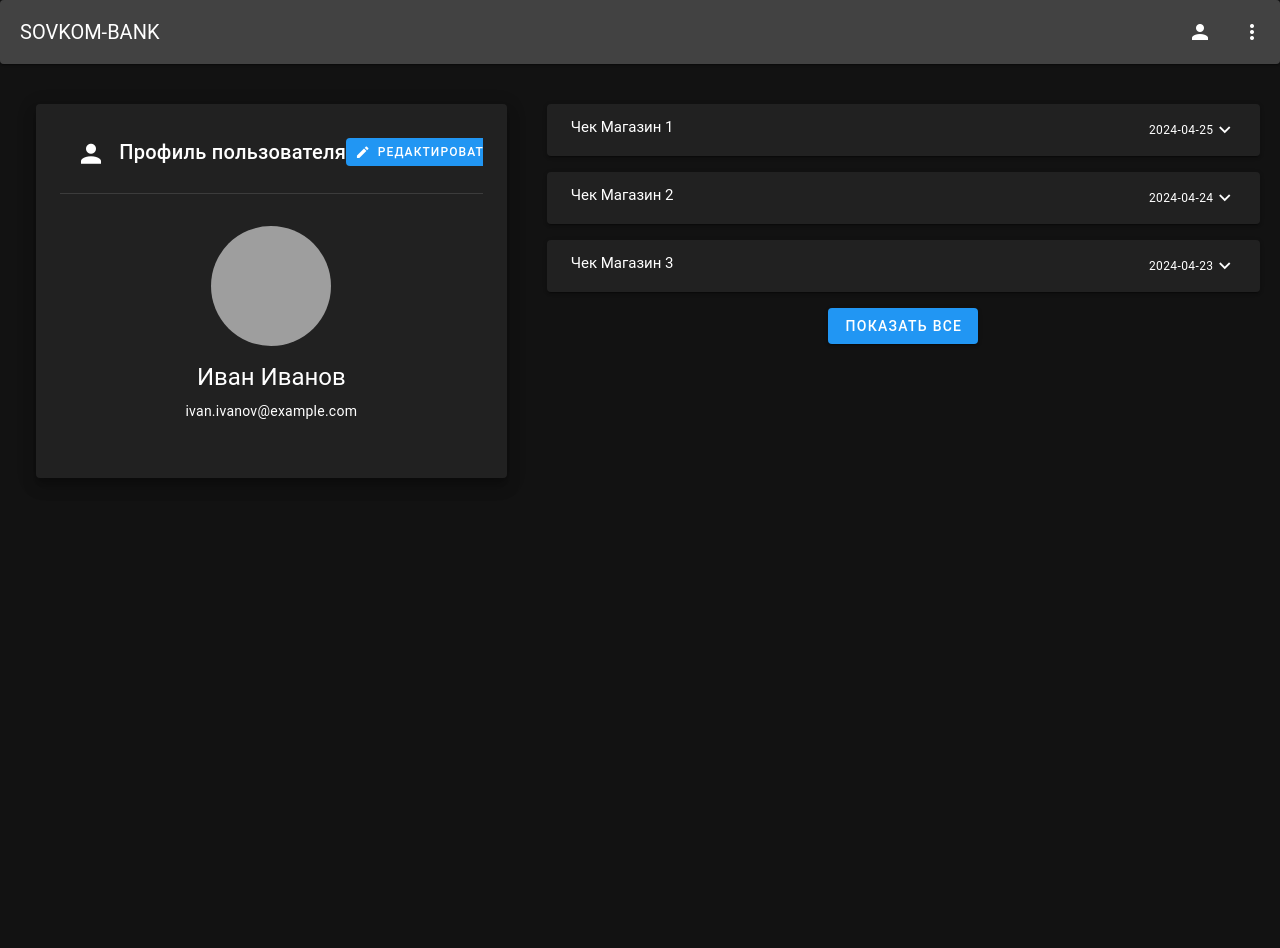
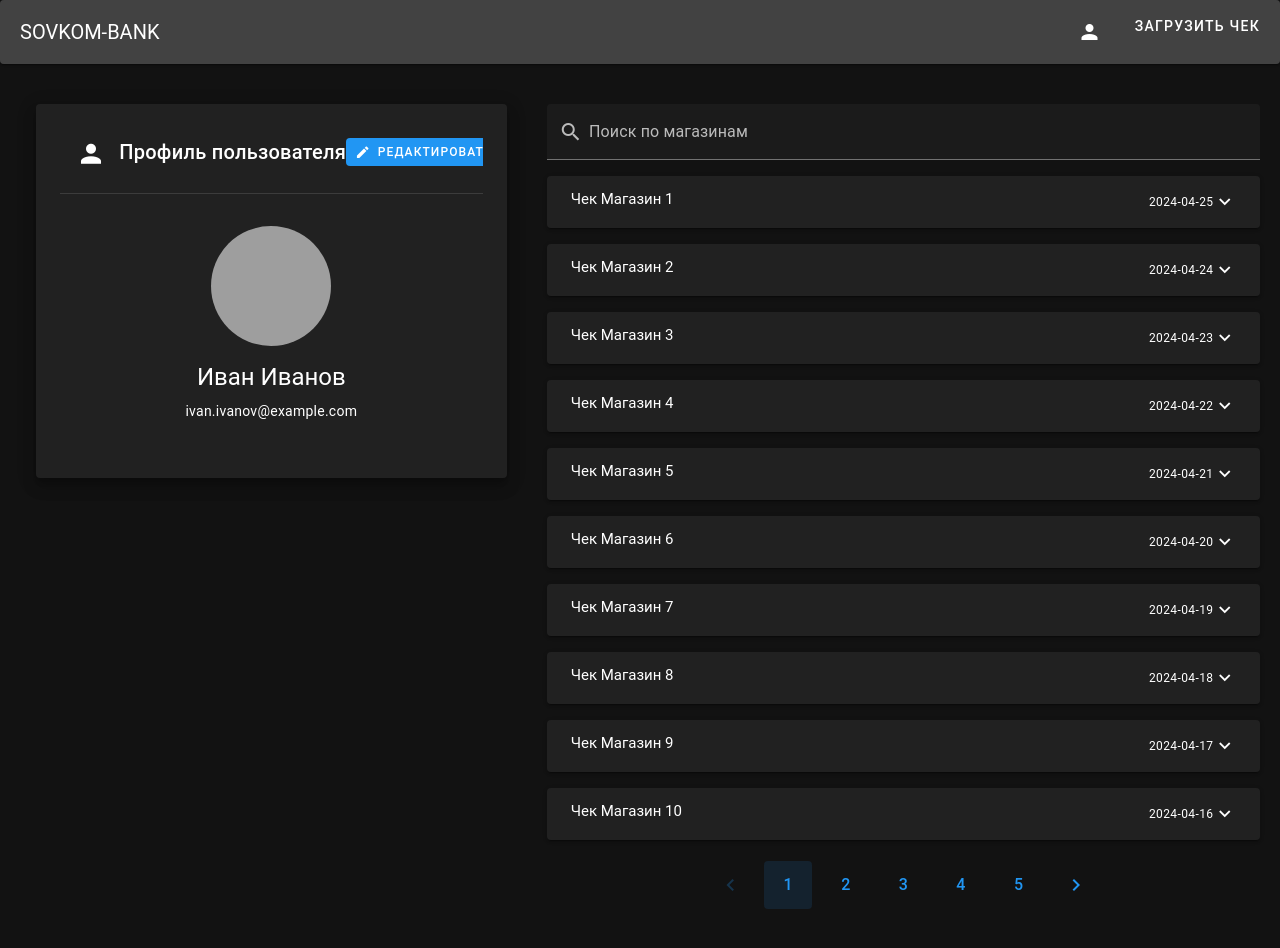
Before and after one commit to ancherm/sovkombank-hackathon, a Vue app in the folder client/: page /user in a window 1280 px wide. Shown: the top 948 px of the page. Before the commit the page ends 800 px from the top, so only its background shows below. Built offline with nearby package versions, Linux system fonts and the light colour scheme; grey boxes are pictures that could not be loaded.

Commit message:
change UserView.vue add new component

```diff
--- /dev/null
+++ b/client/src/api/endpoins/receipts.get.api.js
@@ -0,0 +1,46 @@
+// apiGetReceipts.js
+import tmpDataImage from "@/views/consts.js"
+
+export async function apiGetReceipts(page = 1, itemsPerPage = 10, searchQuery = '', userId = 1) {
+    // Здесь добавляется логика для фильтрации или получения данных в зависимости от userId
+    const totalReceipts = 47;  // или получить количество чеков для данного userId
+    const totalPages = Math.ceil(totalReceipts / itemsPerPage);
+
+    // Мокаем список чеков
+    const receipts = Array.from({ length: totalReceipts }, (_, i) => ({
+        id: i + 1,
+        retailPlace: `Магазин ${i + 1}`,
+        dataImage: tmpDataImage,
+        date: `2024-04-${String((25 - (i % 30))).padStart(2, '0')}`,
+        totalSum: 500 + i * 10,
+        userId: userId,  // Используем userId
+        items: [
+            { name: 'Товар A', quantity: 1, price: 100 },
+            { name: 'Товар B', quantity: 2, price: 150 },
+        ],
+    }));
+
+    // Фильтруем по поисковому запросу, если он есть
+    const filteredReceipts = receipts.filter(receipt => {
+        const matchesSearch = searchQuery === '' || receipt.retailPlace.toLowerCase().includes(searchQuery.toLowerCase());
+        return matchesSearch;
+    });
+
+    // Считаем откуда и докуда брать чеки
+    const start = (page - 1) * itemsPerPage;
+    const end = start + itemsPerPage;
+    const paginatedReceipts = filteredReceipts.slice(start, end);
+
+    return new Promise((resolve) => {
+        setTimeout(() => {
+            resolve({
+                receipts: paginatedReceipts,
+                pagination: {
+                    currentPage: page,
+                    totalPages,
+                    totalReceipts: filteredReceipts.length
+                }
+            });
+        }, 500); // имитация задержки сети
+    });
+}
--- /dev/null
+++ b/client/src/components/ReceiptList.vue
@@ -0,0 +1,105 @@
+<script setup>
+import {ref, computed, onMounted} from 'vue'
+import ReceiptComponent from "@/components/ReceiptComponent.vue"
+import {apiGetReceipts} from "@/api/endpoins/receipts.get.api.js"
+
+// Пропсы
+const props = defineProps({
+  userId: {
+    type: Number,
+    required: true
+  },
+  itemsPerPage: {
+    type: Number,
+    required: true
+  }
+})
+
+
+const page = ref(1)
+const searchQuery = ref('')
+const receipts = ref([])  // Массив для хранения чеков
+const totalPages = ref(1)
+const isLoading = ref(false)  // Флаг загрузки
+
+// Функция для загрузки чеков
+function loadReceipts() {
+  isLoading.value = true
+  apiGetReceipts(page.value, props.itemsPerPage, searchQuery.value, props.userId)  // Загружаем чеки с API или моков
+      .then(response => {
+        receipts.value = response.receipts
+        totalPages.value = response.pagination.totalPages
+        isLoading.value = false
+      })
+      .catch(() => {
+        isLoading.value = false
+      })
+}
+
+// Загружаем чеки при монтировании компонента
+onMounted(() => {
+  loadReceipts()
+})
+
+// Когда меняем страницу — эмитим родителю и показываем индикатор загрузки
+function onPageChange(newPage) {
+  if (!isLoading.value) {  // Чтобы предотвратить клики во время загрузки
+    page.value = newPage
+    loadReceipts()
+  }
+}
+
+// Поиск локально по текущим чекам
+const filteredReceipts = computed(() => {
+  if (!searchQuery.value) {
+    return receipts.value
+  }
+  return receipts.value.filter(receipt =>
+      receipt.retailPlace.toLowerCase().includes(searchQuery.value.toLowerCase())
+  )
+})
+
+</script>
+
+<template>
+  <div>
+    <!-- Поле поиска -->
+    <div class="mb-4">
+      <v-text-field
+          v-model="searchQuery"
+          label="Поиск по магазинам"
+          prepend-inner-icon="mdi-magnify"
+          hide-details
+          dense
+      />
+    </div>
+
+    <!-- Список чеков -->
+    <ReceiptComponent
+        v-for="receipt in filteredReceipts"
+        :key="receipt.retailPlace + receipt.date"
+        :receipt-data="receipt"
+    />
+
+    <!-- Пагинация -->
+    <div class="text-center mt-4">
+      <!-- Спиннер загрузки -->
+      <v-progress-circular
+          v-if="isLoading"
+          indeterminate
+          color="primary"
+          size="40"
+          class="mb-4"
+      />
+
+      <!-- Пагинация, только если не идёт загрузка -->
+      <v-pagination
+          v-if="!isLoading"
+          v-model="page"
+          :length="totalPages"
+          color="primary"
+          @update:model-value="onPageChange"
+      />
+    </div>
+  </div>
+</template>
--- a/client/src/views/UserView.vue
+++ b/client/src/views/UserView.vue
@@ -1,8 +1,7 @@
 <script setup>
-import { ref, computed } from 'vue'
+import { ref } from 'vue'
 import UserProfile from "@/components/UserProfile.vue"
-import ReceiptComponent from "@/components/ReceiptComponent.vue"
-import tmpDataImage from "@/views/consts.js"
+import ReceiptList from "@/components/ReceiptList.vue";
 
 // Данные о пользователе
 const userData = ref({
@@ -11,39 +10,8 @@ const userData = ref({
   avatar: 'https://randomuser.me/api/portraits/men/75.jpg',
 })
 
-// Мокаем 50 чеков
-const receipts = ref(Array.from({ length: 50 }, (_, i) => ({
-  retailPlace: `Магазин ${i + 1}`,
-  dataImage: tmpDataImage,
-  date: `2024-04-${String(25 - (i % 30)).padStart(2, '0')}`,
-  totalSum: 500 + i * 10,
-  items: [
-    { name: 'Товар A', quantity: 1, price: 100 },
-    { name: 'Товар B', quantity: 2, price: 150 },
-  ],
-})))
 
-// Параметры отображения
-const showAll = ref(false)
-const page = ref(1)
-const itemsPerPage = 10 // сколько показывать после нажатия "Показать все"
 
-// Список чеков для отображения
-const visibleReceipts = computed(() => {
-  if (!showAll.value) {
-    return receipts.value.slice(0, 3) // пока не нажали кнопку - только 3
-  } else {
-    const start = (page.value - 1) * itemsPerPage
-    return receipts.value.slice(start, start + itemsPerPage)
-  }
-})
-
-// Количество страниц для пагинации
-const totalPages = computed(() => {
-  return Math.ceil(receipts.value.length / itemsPerPage)
-})
-
-// Для toolbar collapse
 const collapse = ref(false)
 </script>
 
@@ -55,9 +23,7 @@ const collapse = ref(false)
           <v-btn icon>
             <v-icon>mdi-account</v-icon>
           </v-btn>
-          <v-btn icon>
-            <v-icon>mdi-dots-vertical</v-icon>
-          </v-btn>
+          <v-btn>ЗАГРУЗИТЬ ЧЕК</v-btn>
         </div>
       </template>
     </v-toolbar>
@@ -72,30 +38,7 @@ const collapse = ref(false)
 
       <!-- Правая колонка -->
       <v-col cols="7">
-        <div>
-          <!-- Перебор чеков -->
-          <ReceiptComponent
-              v-for="receipt in visibleReceipts"
-              :key="receipt.retailPlace + receipt.date"
-              :receipt-data="receipt"
-          />
-
-          <!-- Кнопка "Показать все" -->
-          <div class="text-center mt-4" v-if="!showAll">
-            <v-btn color="primary" @click="showAll = true">
-              Показать все
-            </v-btn>
-          </div>
-
-          <!-- Пагинация после показа всех -->
-          <div class="text-center mt-4" v-else>
-            <v-pagination
-                v-model="page"
-                :length="totalPages"
-                color="primary"
-            />
-          </div>
-        </div>
+        <ReceiptList :items-per-page="10" :userId="123" />
       </v-col>
     </v-row>
   </v-container>
```
